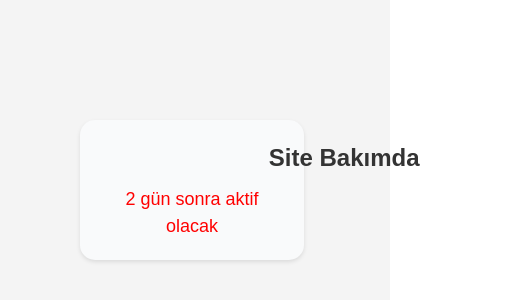
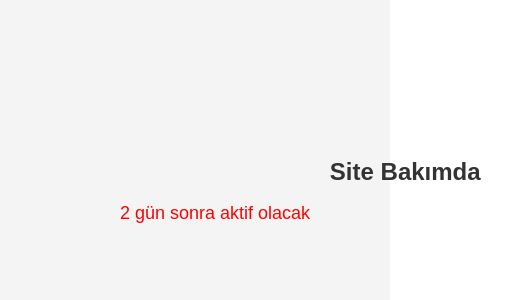
Before and after one commit to yusufuyar01/kyk_yemek_kahvalti, a React (Vite) app in the folder kykyemek/: page / in a window 390 px wide. Shown: the part 232-532 px from the top of the page, 520 px wide, since content can reach past the window. Built offline with nearby package versions, Linux system fonts and the light colour scheme.

Commit message:
Update MobileMealPlanner.css

```diff
--- a/kykyemek/src/MobileMealPlanner.css
+++ b/kykyemek/src/MobileMealPlanner.css
@@ -12,11 +12,9 @@ body {
 /* Konteyner */
 .status-container {
   text-align: center;
-  background-color: #f9fafb;
   padding: 20px;
   border-radius: 15px;
-  box-shadow: 0 2px 4px rgba(0, 0, 0, 0.1);
-  width: 80%; /* Genişliği ayarlamak için */
+  width: 100%; /* Genişliği ayarlamak için */
   max-width: 600px;
 }
 
```
